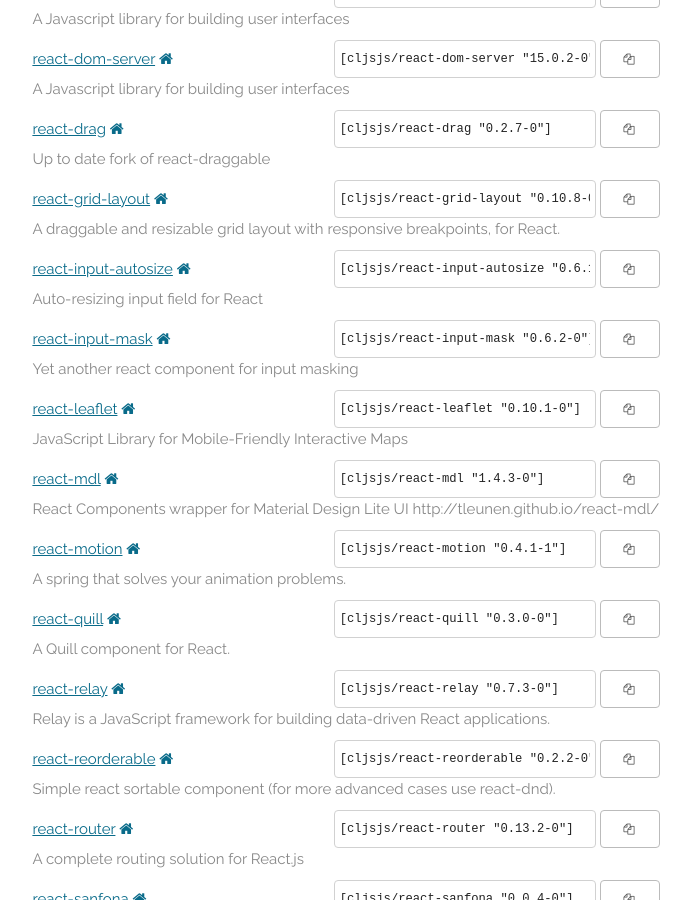
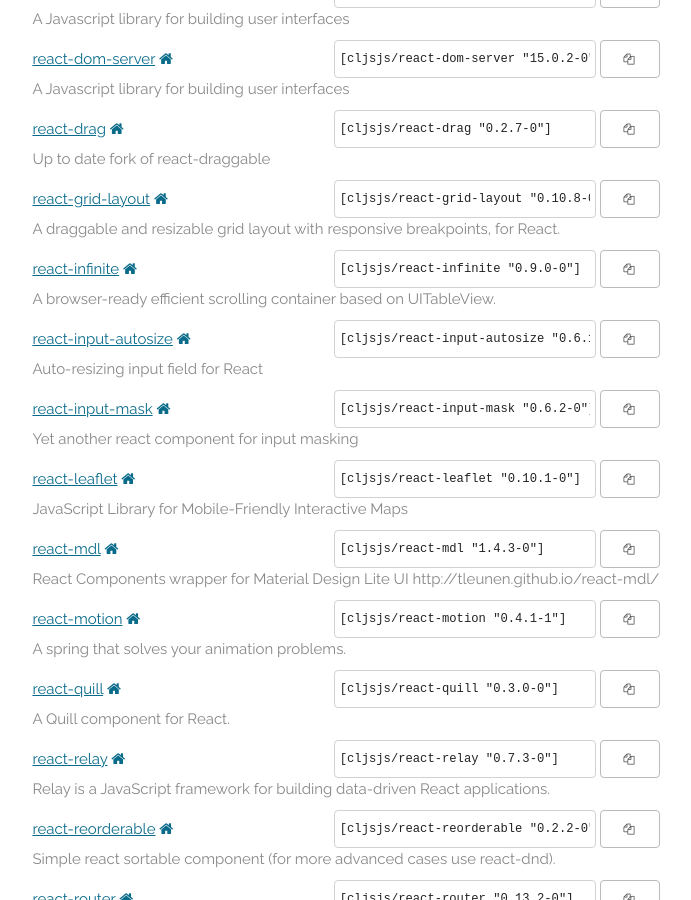
Before and after one commit to cljsjs/cljsjs.github.io, a Jekyll site: the page built from index.markdown, in a window 1280 px wide and 900 px high, scrolled down 11848 px. Shown: the whole window, without its empty margins (294-985 px from the left). Built offline with Jekyll 4.4.1, drawn with Linux system fonts in a browser that asks for light colours; nearby versions of some CDN libraries; comment, search, counter and statistics services are not loaded.

Commit message:
Automatic update

```diff
--- a/_includes/packages.html
+++ b/_includes/packages.html
@@ -765,8 +765,8 @@
     <a href="https://clojars.org/cljsjs/leaflet">leaflet</a>
     <a href="http://leafletjs.com/" target="new"><i class="fa fa-home"></i></a>
     <span class="clojars">
-      <input type="text" value='[cljsjs/leaflet "0.7.7-3"]'/>
-      <button data-clipboard-text='[cljsjs/leaflet "0.7.7-3"]'><i class="fa fa-copy"></i></button>
+      <input type="text" value='[cljsjs/leaflet "0.7.7-4"]'/>
+      <button data-clipboard-text='[cljsjs/leaflet "0.7.7-4"]'><i class="fa fa-copy"></i></button>
     </span>
     <p class="description">JavaScript Library for Mobile-Friendly Interactive Maps</p>
   </li>
@@ -1359,6 +1359,15 @@
     <p class="description">A draggable and resizable grid layout with responsive breakpoints, for React.</p>
   </li>
   <li>
+    <a href="https://clojars.org/cljsjs/react-infinite">react-infinite</a>
+    <a href="https://github.com/seatgeek/react-infinite" target="new"><i class="fa fa-home"></i></a>
+    <span class="clojars">
+      <input type="text" value='[cljsjs/react-infinite "0.9.0-0"]'/>
+      <button data-clipboard-text='[cljsjs/react-infinite "0.9.0-0"]'><i class="fa fa-copy"></i></button>
+    </span>
+    <p class="description">A browser-ready efficient scrolling container based on UITableView.</p>
+  </li>
+  <li>
     <a href="https://clojars.org/cljsjs/react-input-autosize">react-input-autosize</a>
     <a href="http://jedwatson.github.io/react-input-autosize/" target="new"><i class="fa fa-home"></i></a>
     <span class="clojars">
```
